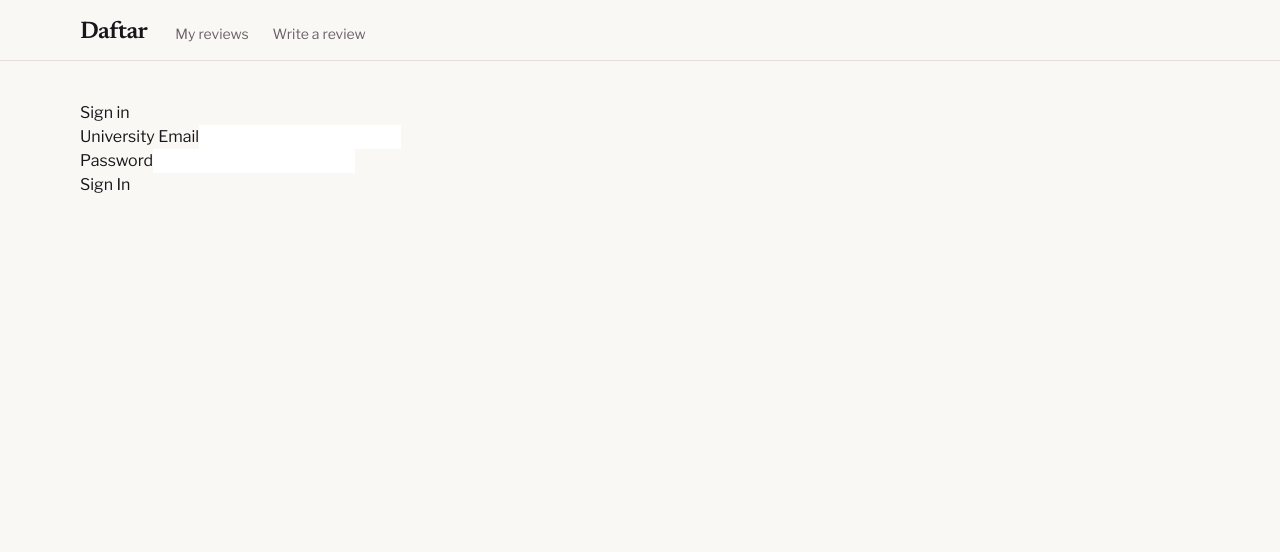
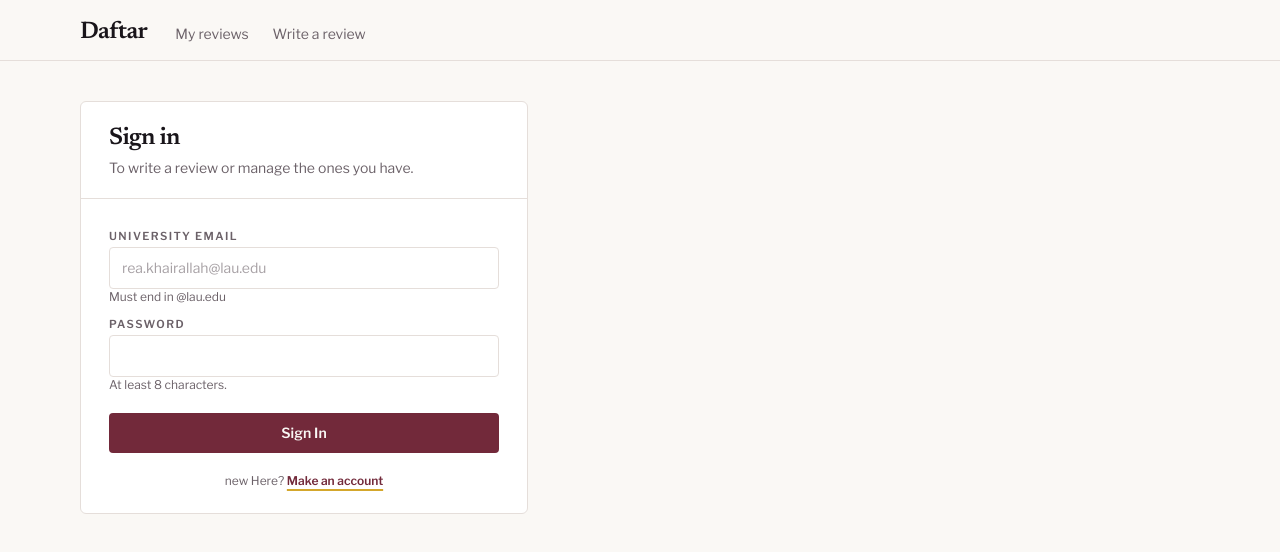
Before and after one commit to reakhairallah/daftar, a React (Vite) app: page /signin in a window 1280 px wide. Shown: the top 552 px of the page. Built offline with nearby package versions, Linux system fonts and the light colour scheme.

Commit message:
login and sign up components, fully styled

```diff
--- /dev/null
+++ b/src/components/authcomponents/RegisterForm.jsx
@@ -0,0 +1,119 @@
+import { use, useState } from "react";
+import { Link } from "react-router-dom";
+
+export default function RegisterForm() {
+    const [fullname,setName]=useState('');
+    const [email,setEmail]=useState('');
+    const [password,setPassword]=useState('');
+    const [major,setMajor]=useState('');
+
+    const[nameError,setErrorName]=useState('');
+    const [emailError, setErrorEmail]=useState('');
+    const [passwordError,setErrorPassword]=useState('');
+    const[majorError,setErrorMajor]=useState('');
+
+
+    function handleSubmit(e) {
+        e.preventDefault();
+
+        setErrorEmail('');
+        setErrorPassword('');
+
+        if(!email.endsWith('@lau.edu')){
+            setErrorEmail('Use your LAU email , ending with @lau.edu');
+            return;
+        }
+        if(!password){
+            setErrorPassword('password required');
+            return;
+        }
+        if(password.length<8){
+            setErrorPassword('Password must be more than 8 characters');
+            return;
+        }
+        if(!major){
+            setErrorMajor('Major can not be empty');
+        }
+        console.log(email, password.length);
+    };
+
+
+    return (
+        <div className="w-full max-w-md rounded-card border border-line bg-surface">
+            <div className="border-b border-line px-7 py-5">
+                <h1 className="font-display text-2xl font-semibold tracking-tight text-ink">Make an account</h1>
+                <p className="mt-1 text-sm text-muted">Your university address. One account, one review per course.</p>
+            </div>
+            <form className="space-y-5 px-7 py-6" onSubmit={handleSubmit}>
+
+                <div className="flex flex-col gap-1.5">
+
+                     <div className="field">
+                        <label htmlFor="fullName" className="text-[11px] font-semibold uppercase tracking-[0.13em] text-muted">Full Name</label>
+                        <input className="w-full rounded border border-line bg-surface px-3 py-2.5 text-sm text-ink placeholder:text-muted/60 focus:border-brand-500 focus:outline-none focus:ring-4 focus:ring-brand-100"
+                            id="fullName" type="text"
+                            placeholder="Rea Khairallah"
+                            required
+                            aria-invalid={nameError ? 'true' : 'false'}
+                            aria-describedby={nameError ? 'name-error' : undefined}
+                            value={fullname}
+                            onChange={e => {setName(e.target.value); setErrorName('')}}
+                        />
+                        {nameError && <div className="mx-auto max-w-md rounded border-l-4 border-red-600 bg-red-50 px-5 py-4"><p id="name-error" className="error" role="alert">{nameError}</p></div>}
+                    </div>
+
+
+                    <div className="field">
+                        <label htmlFor="email" className="text-[11px] font-semibold uppercase tracking-[0.13em] text-muted">University Email</label>
+                        <input className="w-full rounded border border-line bg-surface px-3 py-2.5 text-sm text-ink placeholder:text-muted/60 focus:border-brand-500 focus:outline-none focus:ring-4 focus:ring-brand-100"
+                            id="email" type="email" autoComplete="email"
+                            required
+                            aria-invalid={emailError ? 'true' : 'false'}
+                            aria-describedby={emailError ? 'email-error' : undefined}
+                            value={email}
+                            onChange={e => {setEmail(e.target.value), setErrorEmail('') }}
+                        />
+                        <p className="text-xs text-muted">Must end in @lau.edu</p>
+                        {emailError && <div className="mx-auto max-w-md rounded border-l-4 border-red-600 bg-red-50 px-5 py-4"><p id="email-error" className="text-sm font-semibold text-red-900" role="alert">{emailError}</p></div>}
+                    </div>
+
+                     <div className="field">
+                        <label htmlFor="major" className="text-[11px] font-semibold uppercase tracking-[0.13em] text-muted">Major</label>
+                        <input className="w-full rounded border border-line bg-surface px-3 py-2.5 text-sm text-ink placeholder:text-muted/60 focus:border-brand-500 focus:outline-none focus:ring-4 focus:ring-brand-100"
+                            id="major" type="text"
+                            required
+                            aria-invalid={majorError ? 'true' : 'false'}
+                            aria-describedby={majorError ? 'major-error' : undefined}
+                            value={major}
+                            onChange={e => {setMajor(e.target.value); setErrorMajor('')}}
+                        />
+                        {majorError && <div className="mx-auto max-w-md rounded border-l-4 border-red-600 bg-red-50 px-5 py-4"><p id="major-error" className="text-sm font-semibold text-red-900" role="alert">{majorError}</p></div>}
+                    </div>
+
+
+                    <div className="field">
+                        <label htmlFor="password" className="text-[11px] font-semibold uppercase tracking-[0.13em] text-muted">Password</label>
+                        <input className="w-full rounded border border-line bg-surface px-3 py-2.5 text-sm text-ink placeholder:text-muted/60 focus:border-brand-500 focus:outline-none focus:ring-4 focus:ring-brand-100"
+                            id="password" type="password" autoComplete="new-password"
+                            required
+                            aria-invalid={passwordError ? 'true' : 'false'}
+                            aria-describedby={passwordError ? 'password-error' : undefined}
+                            value={password}
+                            onChange={e => {setPassword(e.target.value); setErrorPassword('')}}
+                        />
+                        <p className="text-xs text-muted">At least 8 characters.</p>
+                        {passwordError && <div className="mx-auto max-w-md rounded border-l-4 border-red-600 bg-red-50 px-5 py-4"><p id="password-error" className="text-sm font-semibold text-red-900" role="alert">{passwordError}</p></div>}
+                    </div>
+
+
+                </div>
+
+
+                <button type="submit" className="inline-flex items-center justify-center gap-2 rounded px-4 py-2.5 text-sm font-semibold transition focus-visible:outline focus-visible:outline-2 focus-visible:outline-offset-2 bg-brand-700 text-paper hover:bg-brand-800 focus-visible:outline-brand-700 w-full">Create account</button>
+
+                <p className="text-center text-xs text-muted">Already have one? <Link to="/signin" className="font-semibold text-brand-700 underline decoration-accent-400 decoration-2 underline-offset-4">Sign in</Link></p>
+
+            </form>
+        </div>
+    );
+}
--- a/src/components/authcomponents/SignInForm.jsx
+++ b/src/components/authcomponents/SignInForm.jsx
@@ -1,4 +1,5 @@
 import { useState } from "react";
+import { Link } from "react-router-dom";
 
 export default function SignInForm() {
     const [email,setEmail]=useState('');
@@ -30,35 +31,52 @@ export default function SignInForm() {
 
 
     return (
-        <form className="login-form" onSubmit={handleSubmit}>
-            <h1>Sign in</h1>
+        <div className="w-full max-w-md rounded-card border border-line bg-surface">
 
+            <div className="border-b border-line px-7 py-5">
+                    <h1 className="font-display text-2xl font-semibold tracking-tight text-ink">Sign in</h1>
+                    <p className="mt-1 text-sm text-muted">To write a review or manage the ones you have.</p>
+            </div>
+            <form className="space-y-5 px-7 py-6" onSubmit={handleSubmit}>
+
+
+                <div className="flex flex-col gap-1.5">
                     <div className="field">
-                <label htmlFor="email">University Email</label>
-                <input id="email" type="email" autoComplete="email"
+                        <label className="text-[11px] font-semibold uppercase tracking-[0.13em] text-muted" htmlFor="email">University Email</label>
+                        <input className="w-full rounded border border-line bg-surface px-3 py-2.5 text-sm text-ink placeholder:text-muted/60 focus:border-brand-500 focus:outline-none focus:ring-4 focus:ring-brand-100"
+                            id="email" type="email" autoComplete="email"
                             required
+                            placeholder="rea.khairallah@lau.edu"
                             aria-invalid={emailError ? 'true' : 'false'}
                             aria-describedby={emailError ? 'email-error' : undefined}
                             value={email}
                             onChange={e => {setEmail(e.target.value), setErrorEmail('') }}
                         />
-                {emailError && <p id="email-error" className="error" role="alert">{emailError}</p>}
+                        <p className="text-xs text-muted">Must end in @lau.edu</p>
+                        {emailError && <div className="mx-auto max-w-md rounded border-l-4 border-red-600 bg-red-50 px-5 py-4"><p id="email-error" className="text-sm font-semibold text-red-900" role="alert">{emailError}</p></div>}
                     </div>
 
                     <div className="field">
-                <label htmlFor="password">Password</label>
-                <input id="password" type="password" autoComplete="current-password"
+                        <label htmlFor="password" className="text-[11px] font-semibold uppercase tracking-[0.13em] text-muted" >Password</label>
+                        <input className="w-full rounded border border-line bg-surface px-3 py-2.5 text-sm text-ink placeholder:text-muted/60 focus:border-brand-500 focus:outline-none focus:ring-4 focus:ring-brand-100"
+                            id="password" type="password" autoComplete="current-password"
                             required
                             aria-invalid={passwordError ? 'true' : 'false'}
                             aria-describedby={passwordError ? 'password-error' : undefined}
                             value={password}
                             onChange={e => {setPassword(e.target.value); setErrorPassword('')}}
                         />
-                {passwordError && <p id="password-error" className="error" role="alert">{passwordError}</p>}
+                        <p className="text-xs text-muted">At least 8 characters.</p>
+                        {passwordError && <div className="mx-auto max-w-md rounded border-l-4 border-red-600 bg-red-50 px-5 py-4"><p id="password-error" className="text-sm font-semibold text-red-900" role="alert">{passwordError}</p></div>}
+                    </div>
                 </div>
 
-            <button type="submit">Sign In</button>
+                <button type="submit" className="inline-flex items-center justify-center gap-2 rounded px-4 py-2.5 text-sm font-semibold transition focus-visible:outline focus-visible:outline-2 focus-visible:outline-offset-2 bg-brand-700 text-paper hover:bg-brand-800 focus-visible:outline-brand-700 w-full">Sign In</button>
 
+                <p className="text-center text-xs text-muted">new Here? <Link to="/register" className="font-semibold text-brand-700 underline decoration-accent-400 decoration-2 underline-offset-4">Make an account </Link></p>
             </form>
+
+
+        </div>
     );
 }
```
Lines whose indentation alone changed are shown as unchanged.
